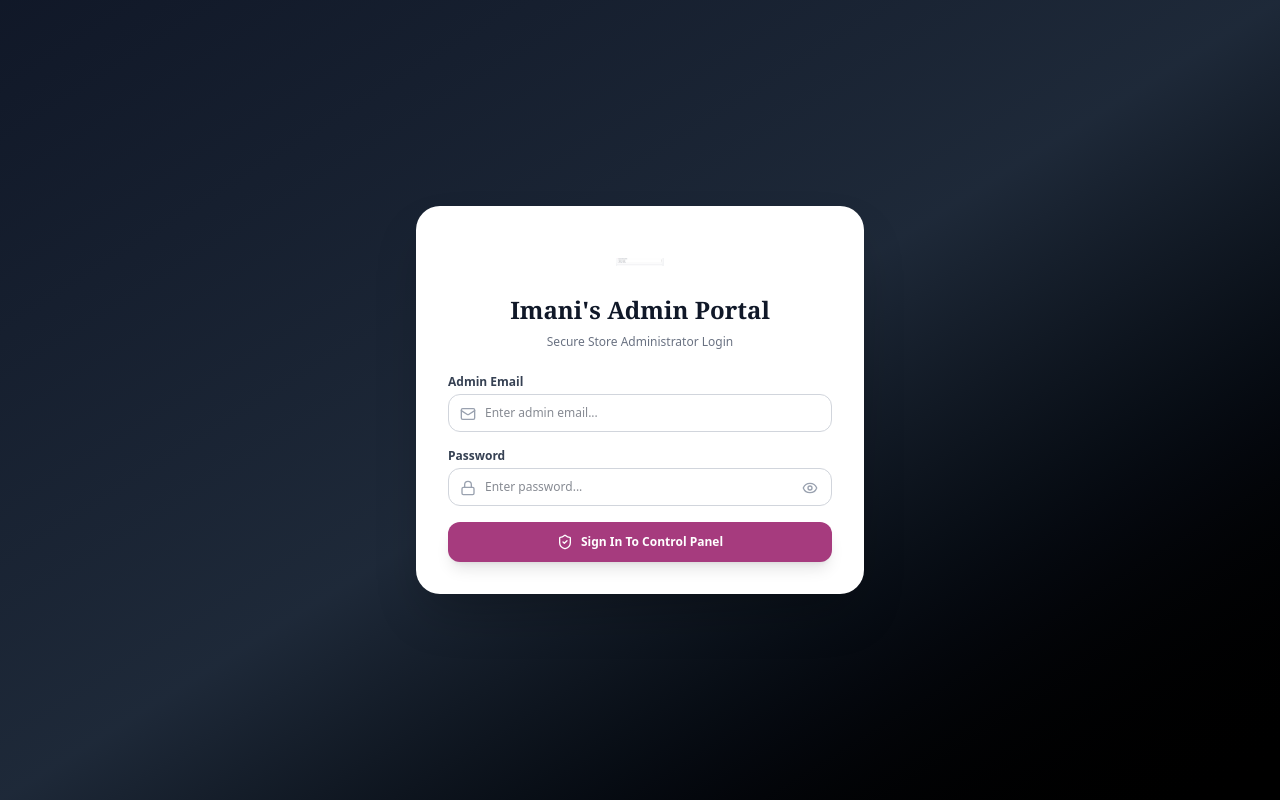
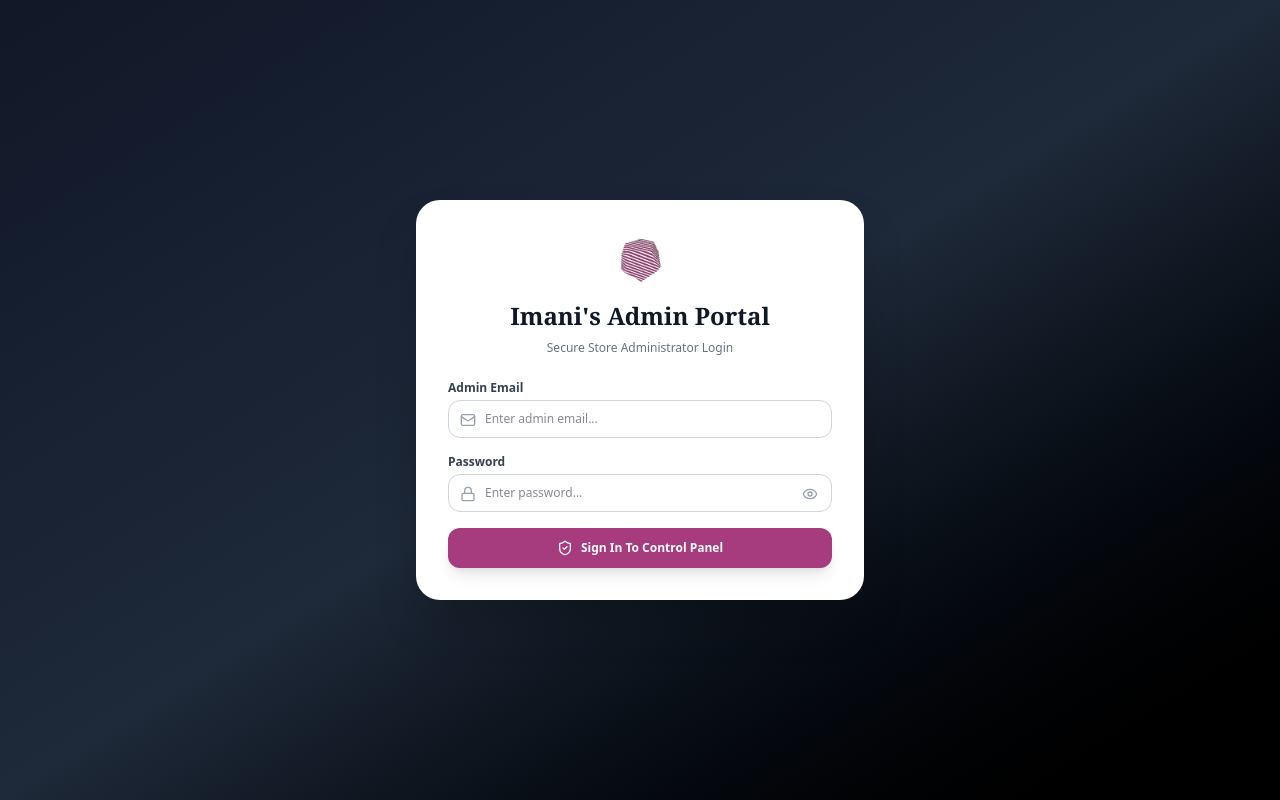
Before and after one commit to Digizier/imanis.pk, a Next.js app: page /admin/login in a window 1280 px wide. Built offline with nearby package versions, Linux system fonts and the light colour scheme; no server answers.

Commit message:
UI: Update admin login page to use high-res transparent brand logo

```diff
--- a/src/app/admin/login/page.tsx
+++ b/src/app/admin/login/page.tsx
@@ -39,12 +39,12 @@ export default function AdminLoginPage() {
     <div className="min-h-screen bg-gradient-to-br from-gray-900 via-gray-800 to-black flex items-center justify-center p-4">
       <div className="bg-white rounded-3xl p-8 max-w-md w-full shadow-2xl space-y-6">
         <div className="text-center space-y-2">
-          <div className="relative w-12 h-12 shrink-0 flex items-center justify-center mx-auto">
+          <div className="relative w-16 h-16 shrink-0 flex items-center justify-center mx-auto mb-1">
             <Image
-              src="/logo.png?v=2"
+              src="/logo-icon-transparent.png"
               alt="Imani's Collection Logo"
-              width={48}
-              height={48}
+              width={64}
+              height={64}
               className="object-contain"
               unoptimized
             />
```
